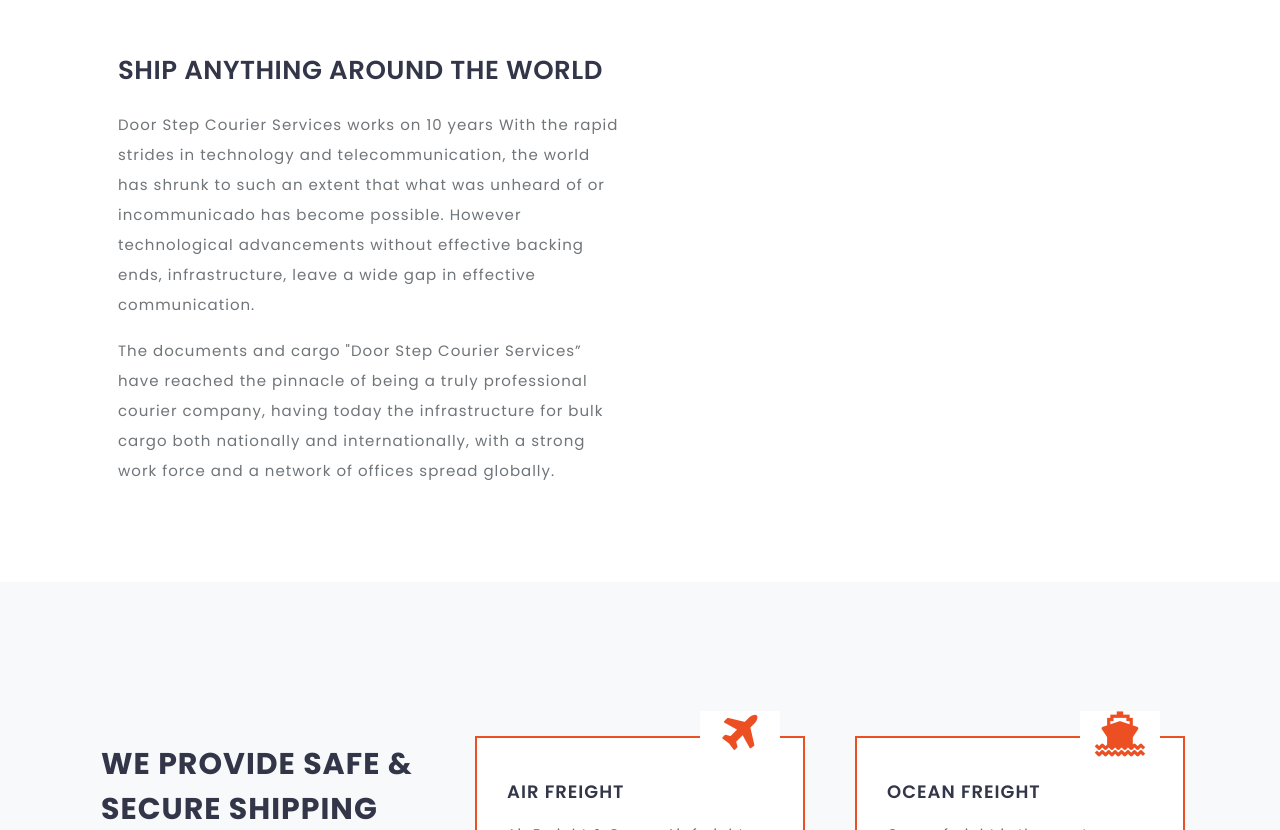
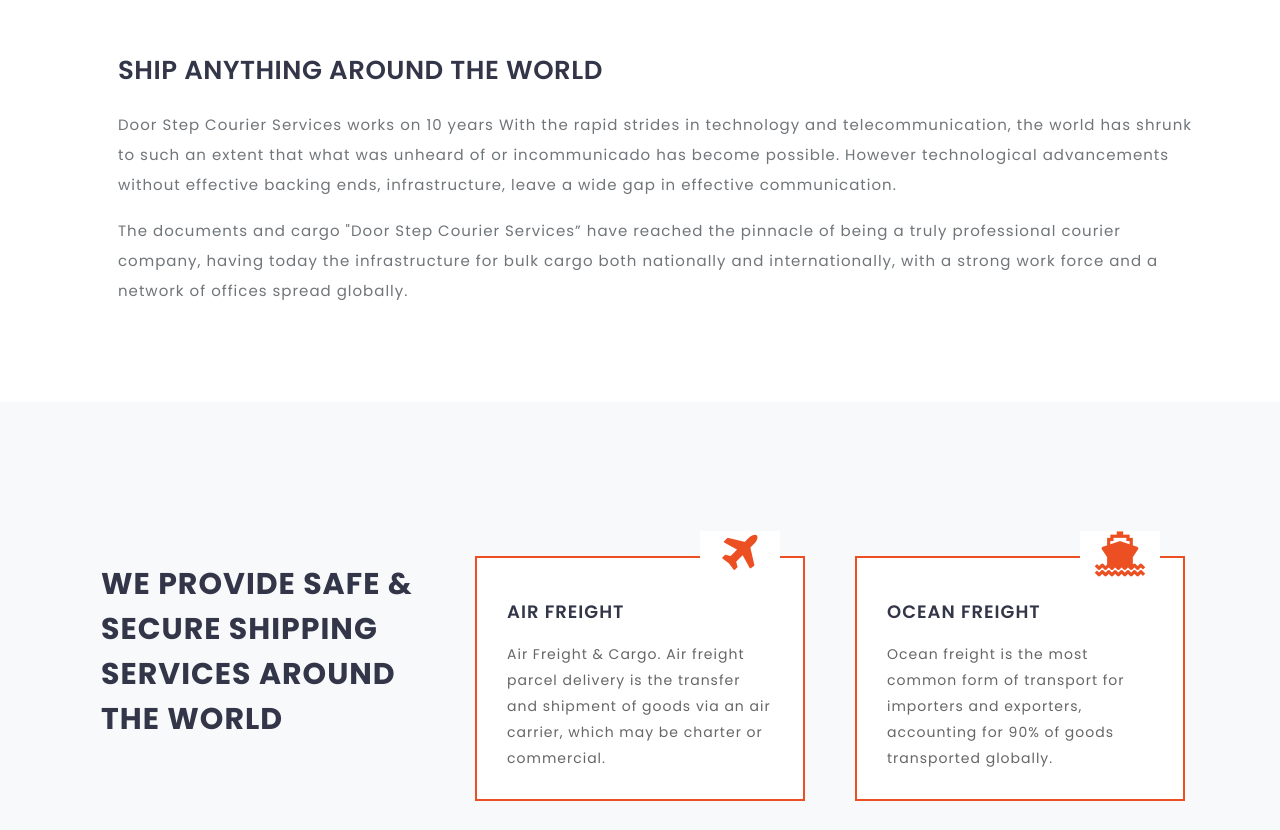
Before and after one commit to siva1097/DS_Logistics, a plain HTML site: page index.html in a window 1280 px wide. Shown: the part 1325-2155 px from the top of the page. Drawn offline with Linux system fonts and the light colour scheme.

Commit message:
Update index.html

```diff
--- a/index.html
+++ b/index.html
@@ -158,7 +158,7 @@ Smartphone Compatible web template, free webdesigns for Nokia, Samsung, LG, Sony
 	<div class="container py-lg-5">
 		<div class="row about-grids">
 
-			<div class="col-lg-6 grid1 mt-lg-0 mt-4 pl-lg-5">
+			<div class="col-lg-12 grid1 mt-lg-0 mt-4 pl-lg-5">
 				<h3 class="my-lg-4 mb-2">Ship Anything Around the World</h3>
 				<p class="mt-3">Door Step Courier Services works on 10 years With the rapid strides in technology and telecommunication, the world has shrunk to such an extent that what was unheard of or incommunicado has become possible. However technological advancements without effective backing ends, infrastructure, leave a wide gap in effective communication. </p>
 				<p class="mt-3">The documents and cargo "Door Step Courier Services” have reached the pinnacle of being a truly professional courier company, having today the infrastructure for bulk cargo both nationally and internationally, with a strong work force and a network of offices spread globally.</p>
```
